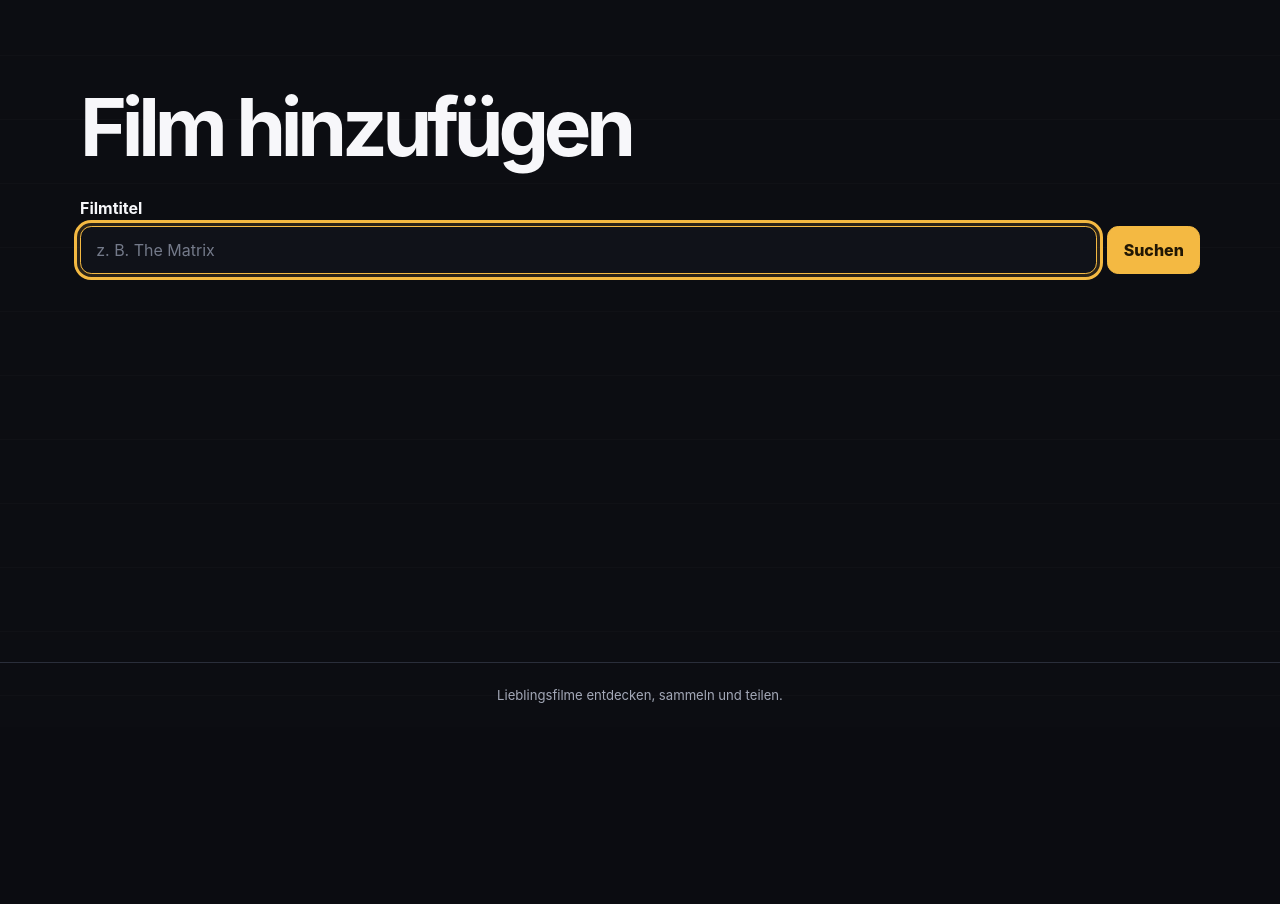
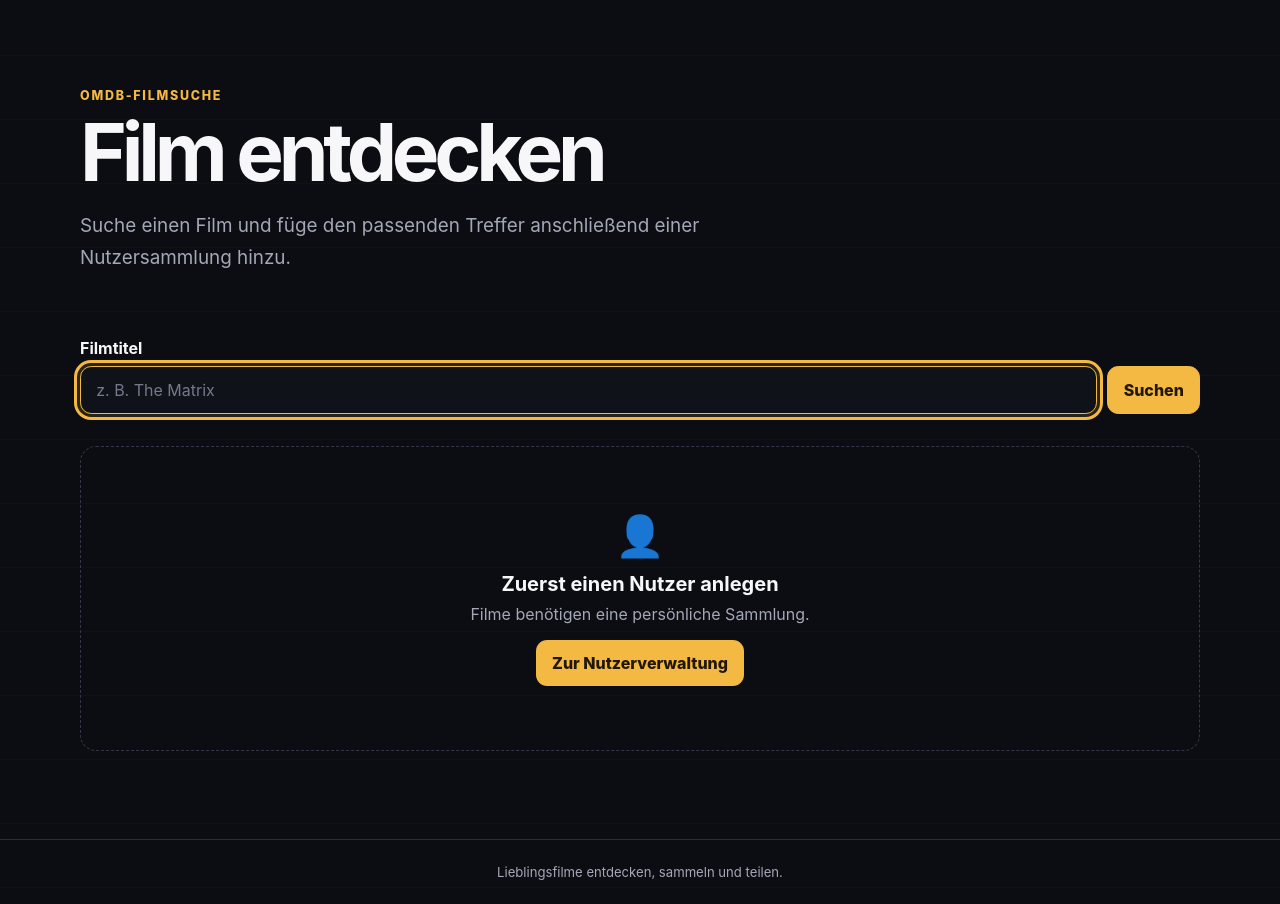
Before and after one commit to Harangason/MoviWebApp, a Flask app: page /add_movie in a window 1280 px wide. Shown: the part 73-977 px from the top of the page. Before the commit the page ends 776 px from the top, so only its background shows below. Run offline with Flask 3, Linux system fonts and the light colour scheme.

Commit message:
FIRST COMMIT: system update to new functions

```diff
--- a/app.py
+++ b/app.py
@@ -1,3 +1,5 @@
+import os
+
 from flask import Flask, abort, redirect, render_template, request, url_for
 
 from data_manager import DataManager, DataManagerError, DuplicateMovieError
@@ -66,25 +68,7 @@ def user_movies(user_id):
         else:
             try:
                 search_result = search_movies(title)[0]
-                result = get_movie_by_id(search_result["imdbID"])
-                year_text = result.get("Year", "")
-                year = int(year_text[:4]) if year_text[:4].isdigit() else None
-                rating_text = result.get("imdbRating", "")
-                rating = float(rating_text) if rating_text != "N/A" else None
-                poster = result.get("Poster")
-                movie = Movie(
-                    title=result["Title"],
-                    director=(
-                        result.get("Director")
-                        if result.get("Director") != "N/A"
-                        else None
-                    ),
-                    year=year,
-                    rating=rating,
-                    poster_url=poster if poster != "N/A" else None,
-                    imdb_id=result.get("imdbID"),
-                    user_id=user_id,
-                )
+                movie = _movie_from_omdb(search_result["imdbID"], user_id)
                 data_manager.add_movie(movie)
                 return redirect(url_for("user_movies", user_id=user_id))
             except DuplicateMovieError as duplicate_error:
@@ -228,7 +212,10 @@ def main():
     else:
         initialize_database(app)
 
-    app.run(debug=True)
+    host = os.getenv("MOVIWEB_HOST", "127.0.0.1")
+    port = int(os.getenv("MOVIWEB_PORT", "5001"))
+    debug = os.getenv("FLASK_DEBUG", "0").lower() in {"1", "true", "yes"}
+    app.run(host=host, port=port, debug=debug)
 
 
 
--- a/static/style.css
+++ b/static/style.css
@@ -274,6 +274,7 @@ h2 {
 }
 
 input,
+select,
 button {
     min-height: 3rem;
     border: 1px solid var(--border);
@@ -282,7 +283,8 @@ button {
     font: inherit;
 }
 
-input {
+input,
+select {
     min-width: 0;
     flex: 1;
     outline: none;
@@ -295,9 +297,30 @@ input::placeholder {
     color: #747a8a;
 }
 
-input:focus {
+input:focus,
+select:focus {
     border-color: var(--accent);
     box-shadow: 0 0 0 .22rem rgb(244 185 66 / 13%);
+}
+
+select {
+    width: 100%;
+}
+
+.movie-save-form {
+    display: grid;
+    gap: .55rem;
+    margin-top: 1rem;
+}
+
+.movie-save-form label {
+    color: var(--muted);
+    font-size: .8rem;
+    font-weight: 750;
+}
+
+.movie-save-form button {
+    width: 100%;
 }
 
 button,
--- a/templates/add_movie.html
+++ b/templates/add_movie.html
@@ -3,7 +3,11 @@
 {% block title %}Film suchen | MoviWeb App{% endblock %}
 
 {% block content %}
-    <h1>Film hinzufügen</h1>
+    <header class="page-heading">
+        <p class="eyebrow">OMDb-Filmsuche</p>
+        <h1>Film entdecken</h1>
+        <p class="lead">Suche einen Film und füge den passenden Treffer anschließend einer Nutzersammlung hinzu.</p>
+    </header>
     <form class="search" method="post">
         <label for="query">Filmtitel</label>
         <div class="search-row">
@@ -24,6 +28,15 @@
         <p class="message error">{{ error }}</p>
     {% endif %}
 
+    {% if not users %}
+        <div class="empty-state">
+            <span aria-hidden="true">👤</span>
+            <h3>Zuerst einen Nutzer anlegen</h3>
+            <p>Filme benötigen eine persönliche Sammlung.</p>
+            <a class="button-link" href="{{ url_for('index') }}">Zur Nutzerverwaltung</a>
+        </div>
+    {% endif %}
+
     {% if movies %}
         <h2>Suchergebnisse</h2>
         <div class="movie-grid">
@@ -36,8 +49,29 @@
                     {% endif %}
                     <div class="movie-info">
                         <h3>{{ movie.Title }}</h3>
-                        <p>{{ movie.Year }}</p>
-                        <small>{{ movie.imdbID }}</small>
+                        <div class="movie-meta">
+                            <span>{{ movie.Year }}</span>
+                            {% if movie.imdbRating and movie.imdbRating != 'N/A' %}
+                                <span class="rating">★ {{ movie.imdbRating }}</span>
+                            {% endif %}
+                        </div>
+                        {% if users %}
+                            <form class="movie-save-form" action="{{ url_for('save_movie') }}" method="post">
+                                <input type="hidden" name="imdb_id" value="{{ movie.imdbID }}">
+                                {% if user_id %}
+                                    <input type="hidden" name="user_id" value="{{ user_id }}">
+                                {% else %}
+                                    <label for="user-{{ movie.imdbID }}">Sammlung</label>
+                                    <select id="user-{{ movie.imdbID }}" name="user_id" required>
+                                        <option value="" selected disabled>Nutzer wählen</option>
+                                        {% for user in users %}
+                                            <option value="{{ user.id }}">{{ user.name }}</option>
+                                        {% endfor %}
+                                    </select>
+                                {% endif %}
+                                <button type="submit">Zur Sammlung hinzufügen</button>
+                            </form>
+                        {% endif %}
                     </div>
                 </article>
             {% endfor %}
```
Also changed, not shown: README.md.
